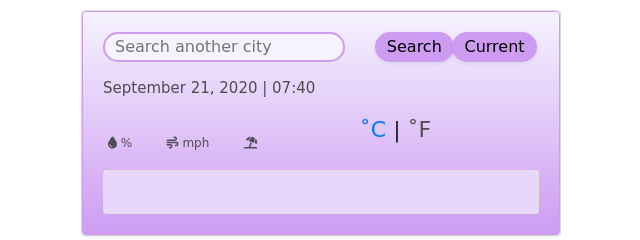
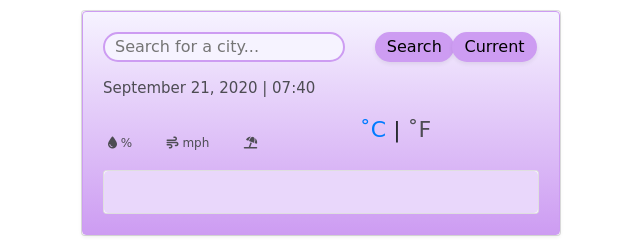
Before and after one commit to madpine/Weather-App, a plain HTML site: page index.html in a window 1280 px wide. Shown: the top 240 px of the page, 319-959 px from the left. Drawn offline with nearby package versions, Linux system fonts and the light colour scheme; no server answers; a web font is replaced by a local one.

Commit message:
Edited text in search box

```diff
--- a/index.html
+++ b/index.html
@@ -20,7 +20,7 @@
                 <form id="search-form">
                     <div class="row">
                         <div class="col-7">
-                            <input type="search" name="City" class="city-search" placeholder="Search another city"
+                            <input type="search" name="City" class="city-search" placeholder="Search for a city..."
                                 autocomplete="off" id="city-input" />
                         </div>
                         <div class="col-2">
```
